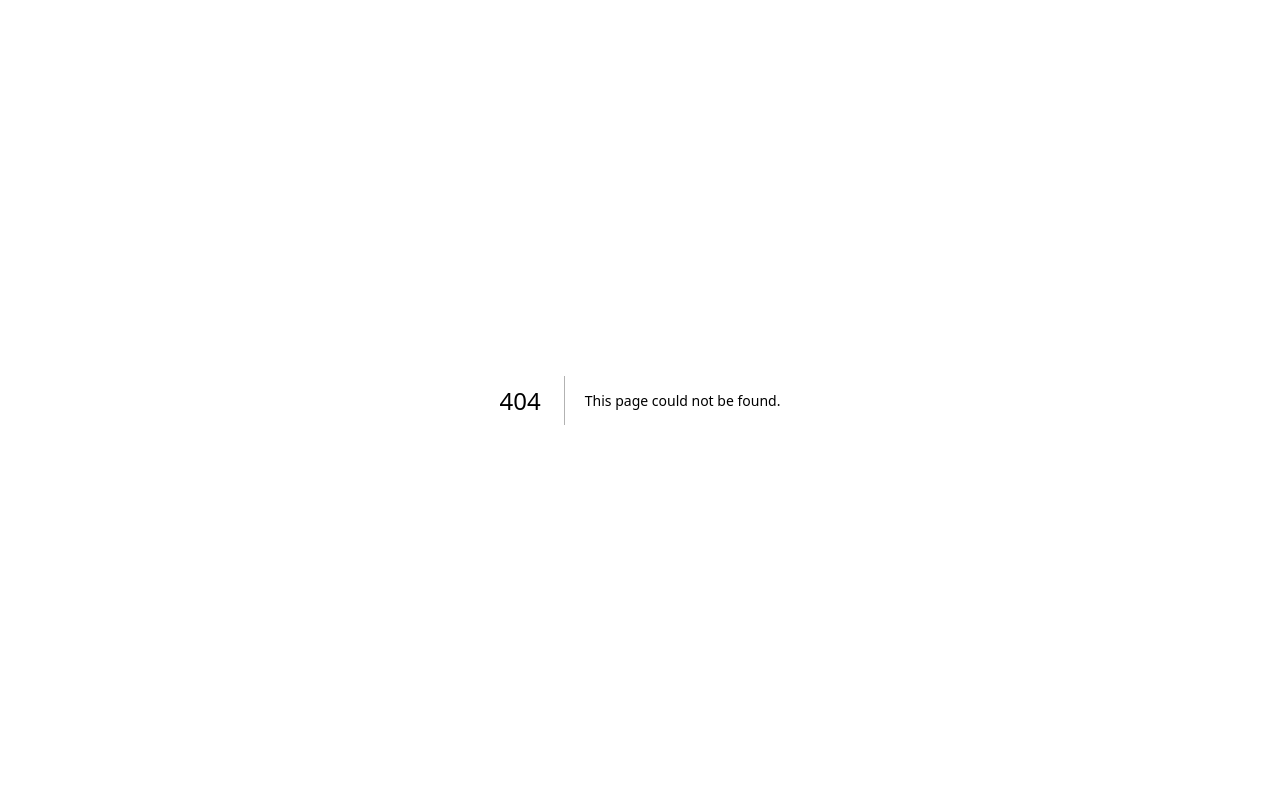
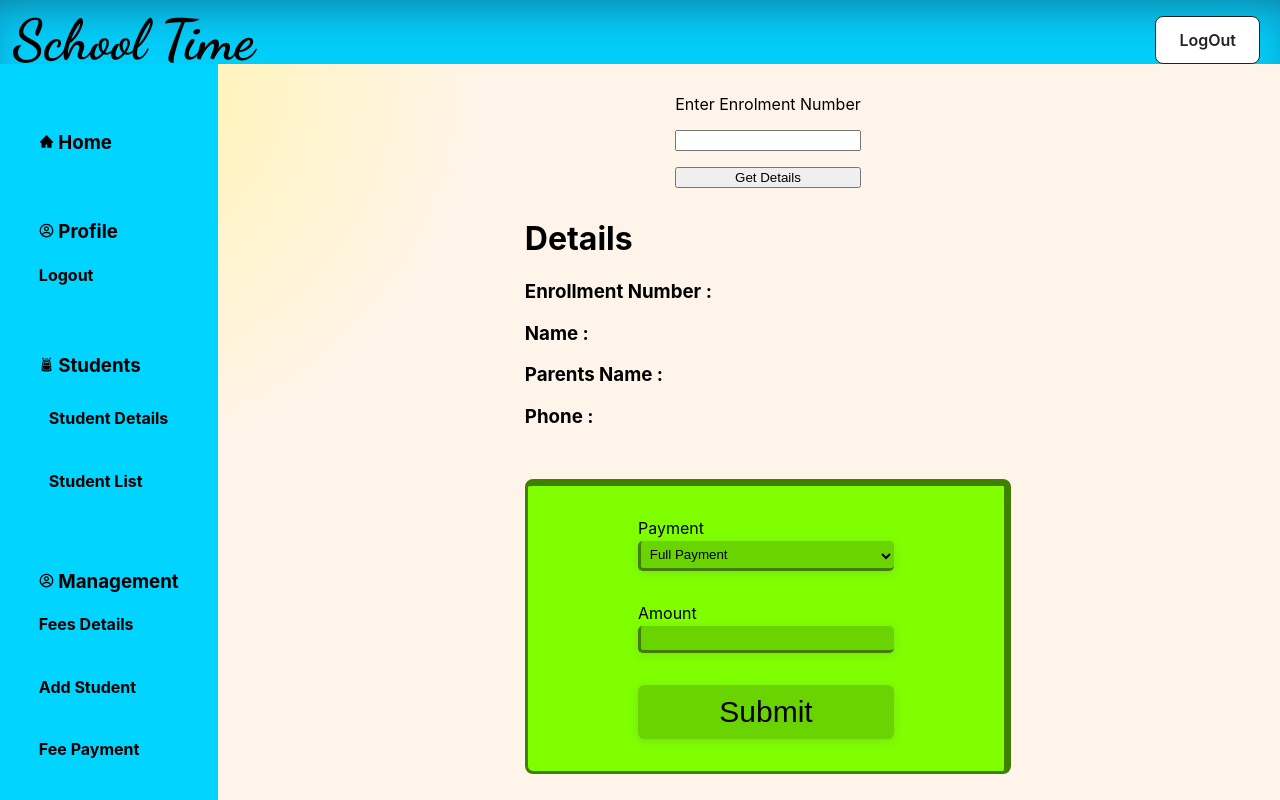
Before and after one commit to Shivamgulia/School, a Next.js app: page /payfees in a window 1280 px wide. Before the commit this address had no page. Built offline with nearby package versions, Linux system fonts and the light colour scheme.

Commit message:
pay fees view added

```diff
--- a/components/Layout/MainNavigation.js
+++ b/components/Layout/MainNavigation.js
@@ -9,14 +9,7 @@ export default function MainNavigation() {
   const [showNav, setShowNav] = useState(false);
   return (
     <div className={styles.navContainer}>
-      <Head>
-        <link rel="preconnect" href="https://fonts.googleapis.com" />
-        <link rel="preconnect" href="https://fonts.gstatic.com" crossorigin />
-        <link
-          href="https://fonts.googleapis.com/css2?family=Dancing+Script:wght@700&display=swap"
-          rel="stylesheet"
-        />
-      </Head>
+      <Head></Head>
       <div className={styles.heading}>School Time</div>
       {/* Browser Nav */}
       <div className={styles.webNav}>
--- /dev/null
+++ b/components/Main/Fees/Pay.js
@@ -0,0 +1,31 @@
+import styles from '../../../styles/Main/Fees/Pay.module.css';
+
+export default function Pay() {
+  return (
+    <div className={styles.payCont}>
+      <div>
+        <h1>Details </h1>
+        <h3>Enrollment Number : </h3>
+        <h3>Name : </h3>
+        <h3>Parents Name :</h3>
+        <h3>Phone : </h3>
+      </div>
+      <div className={styles.formCont}>
+        <form action="" className={styles.payForm}>
+          <div className={styles.formselect}>
+            <label htmlFor="payment"> Payment</label>
+            <select name="payment" id="payment">
+              <option value="Complete">Full Payment</option>
+              <option value="Partial">Partial Payment</option>
+            </select>
+          </div>
+          <div className={styles.forminput}>
+            <label htmlFor="amount">Amount</label>
+            <input type="number" id="amount" />
+          </div>
+          <button type="submit">Submit</button>
+        </form>
+      </div>
+    </div>
+  );
+}
--- a/components/Main/Student/StudentItem.js
+++ b/components/Main/Student/StudentItem.js
@@ -64,23 +64,10 @@ import styles from '../../../styles/Main/Student/StudentItem.module.css';
 // }
 
 export default function StudentItem(props) {
+  console.log(props);
   return (
     <div>
-      <Head>
-        <link rel="preconnect" href="https://fonts.googleapis.com" />
-        <link rel="preconnect" href="https://fonts.gstatic.com" crossorigin />
-        <link
-          href="https://fonts.googleapis.com/css2?family=Roboto+Mono:wght@500&display=swap"
-          rel="stylesheet"
-        />
-
-        <link rel="preconnect" href="https://fonts.googleapis.com" />
-        <link rel="preconnect" href="https://fonts.gstatic.com" crossorigin />
-        <link
-          href="https://fonts.googleapis.com/css2?family=Lora&display=swap"
-          rel="stylesheet"
-        />
-      </Head>
+      <Head></Head>
       <div className={styles.centered}>
         <h1>Student Details</h1>
         <div className={styles.details}>
--- a/components/UI/sidebar/SideBarList.js
+++ b/components/UI/sidebar/SideBarList.js
@@ -60,6 +60,11 @@ export default function SideBarList() {
                 <h4>Add Student</h4>
               </li>
             </Link>
+            <Link href="/payfees">
+              <li>
+                <h4>Fee Payment</h4>
+              </li>
+            </Link>
           </ul>
         </li>
       </ul>
--- /dev/null
+++ b/pages/_document.js
@@ -0,0 +1,38 @@
+// pages/_document.js
+import { Html, Head, Main, NextScript } from 'next/document';
+
+export default function Document() {
+  return (
+    <Html>
+      <Head>
+        {/* student Item */}
+        <link rel="preconnect" href="https://fonts.googleapis.com" />
+        <link rel="preconnect" href="https://fonts.gstatic.com" crossorigin />
+        <link
+          href="https://fonts.googleapis.com/css2?family=Roboto+Mono:wght@500&display=swap"
+          rel="stylesheet"
+        />
+
+        <link rel="preconnect" href="https://fonts.googleapis.com" />
+        <link rel="preconnect" href="https://fonts.gstatic.com" crossorigin />
+        <link
+          href="https://fonts.googleapis.com/css2?family=Lora&display=swap"
+          rel="stylesheet"
+        />
+
+        {/* Main Navigation */}
+
+        <link rel="preconnect" href="https://fonts.googleapis.com" />
+        <link rel="preconnect" href="https://fonts.gstatic.com" crossorigin />
+        <link
+          href="https://fonts.googleapis.com/css2?family=Dancing+Script:wght@700&display=swap"
+          rel="stylesheet"
+        />
+      </Head>
+      <body>
+        <Main />
+        <NextScript />
+      </body>
+    </Html>
+  );
+}
--- a/pages/feedetails/index.js
+++ b/pages/feedetails/index.js
@@ -1,5 +1,5 @@
 import Layout from '../../components/Layout/Layout';
-import FeeGraph from '../../components/Main/Fees/FeeIGraph';
+import FeeGraph from '../../components/Main/Fees/FeeGraph';
 import FeeList from '../../components/Main/Fees/FeeList';
 
 export default function FeeDetails() {
--- /dev/null
+++ b/pages/payfees/index.js
@@ -0,0 +1,12 @@
+import Layout from '../../components/Layout/Layout';
+import Pay from '../../components/Main/Fees/Pay';
+import DetailsForm from '../../components/Main/Student/DetailsForm';
+
+export default function PayFees() {
+  return (
+    <Layout>
+      <DetailsForm />
+      <Pay />
+    </Layout>
+  );
+}
--- a/styles/Layout/Layout.module.css
+++ b/styles/Layout/Layout.module.css
@@ -18,7 +18,7 @@
   grid-area: 2 / 2 / -1 / -1;
   padding: 20px;
   max-width: 80vw;
-  padding: 5vh;
+  padding: minmax(0px, 5vh);
 }
 
 @media screen and (max-width: 900px) {
--- a/styles/Main/Fees/FeeList.module.css
+++ b/styles/Main/Fees/FeeList.module.css
@@ -1,10 +1,12 @@
 .feeTableCont {
   margin-top: 5rem;
-  /* margin: 5rem; */
+
   text-align: center;
   display: grid;
   gap: 5rem;
-  overflow: scroll;
+  overflow-y: visible;
+
+  overflow-x: hidden;
 }
 
 .feeTable {
--- /dev/null
+++ b/styles/Main/Fees/Pay.module.css
@@ -0,0 +1,75 @@
+.payCont {
+  display: grid;
+  gap: 2rem;
+  grid-template-columns: minmax(200px, 38vw);
+  align-content: center;
+  justify-content: center;
+}
+
+.formCont {
+  background-color: chartreuse;
+  padding: 2rem;
+  border-radius: 0.5rem;
+  border: 7px rgb(64, 128, 1) solid;
+  border-style: solid solid none none;
+  border-left: 3px rgb(64, 128, 1) solid;
+  border-bottom: 3px rgb(64, 128, 1) solid;
+}
+
+.payForm {
+  display: grid;
+  justify-content: center;
+  gap: 2rem;
+}
+
+.formselect {
+  display: grid;
+  gap: 0.2rem;
+  justify-content: center;
+}
+
+.forminput {
+  display: grid;
+  justify-content: center;
+  gap: 0.2rem;
+}
+
+.formselect > select {
+  width: 20vw;
+  background-color: rgb(106, 211, 2);
+  padding: 0.3rem;
+  box-shadow: rgba(99, 99, 99, 0.2) 0px 2px 8px 0px;
+  border-radius: 0.3rem;
+  border: 3px rgb(64, 128, 1) solid;
+  border-style: none none solid solid;
+}
+
+.forminput > input {
+  width: 20vw;
+  padding: 0.3rem;
+  background-color: rgb(106, 211, 2);
+  box-shadow: rgba(99, 99, 99, 0.2) 0px 2px 8px 0px;
+  border: 3px rgb(64, 128, 1) solid;
+  border-style: none none solid solid;
+  border-radius: 0.3rem;
+}
+
+.payForm > button {
+  width: 20vw;
+  border-radius: 0.4rem;
+  border: 0;
+  padding: 10px;
+  background-color: rgb(106, 211, 2);
+  box-shadow: rgba(99, 99, 99, 0.2) 0px 2px 8px 0px;
+  font-size: 30px;
+  transition: all 0.5s;
+}
+
+.payForm > button:hover {
+  background-color: rgb(80, 158, 1);
+  color: white;
+  box-shadow: rgba(0, 0, 0, 0.35) 0px 5px 15px;
+  /* border: 5px rgb(106, 211, 2) solid; */
+  border: 3px rgb(64, 128, 1) solid;
+  border-style: none none solid solid;
+}
```
Also changed, not shown: components/Main/Student/StudentList.js (+94 -1 lines), components/Main/Fees/FeeGraph.js (renamed from components/Main/Fees/FeeIGraph.js).
